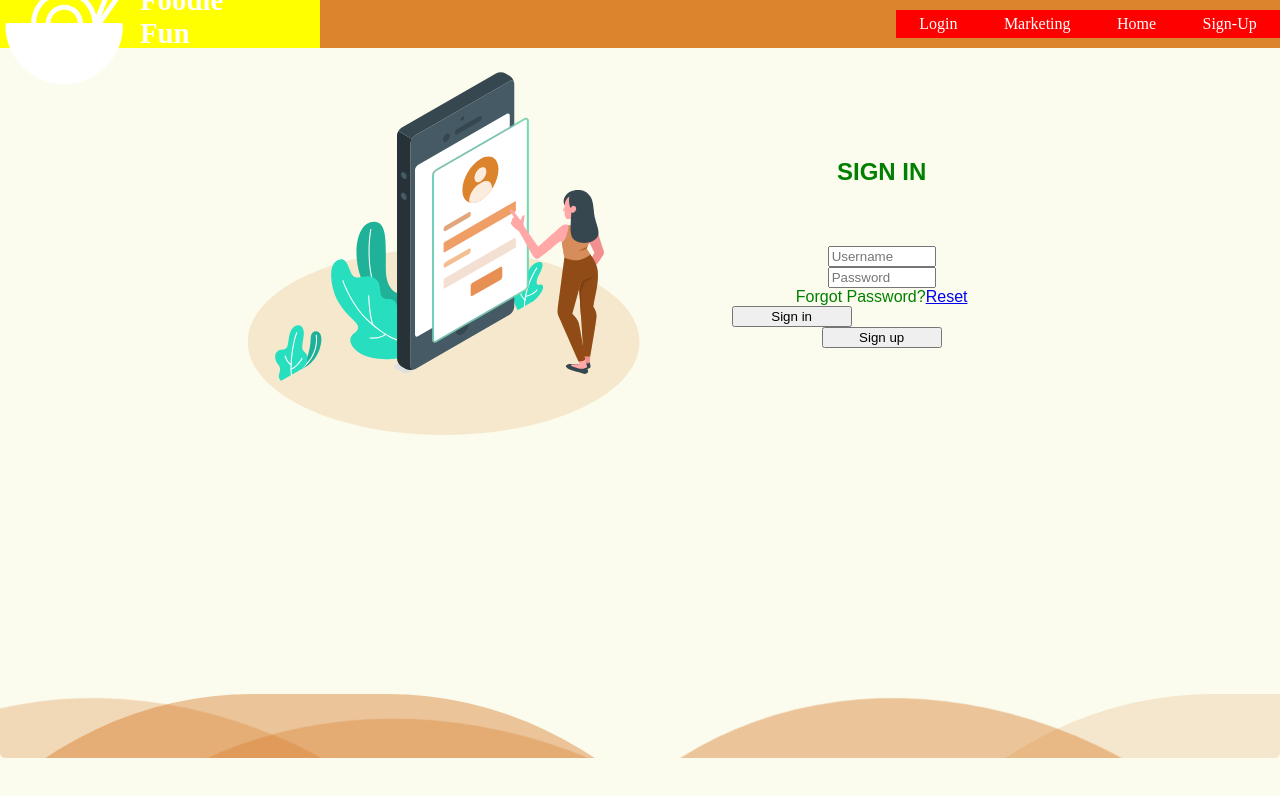
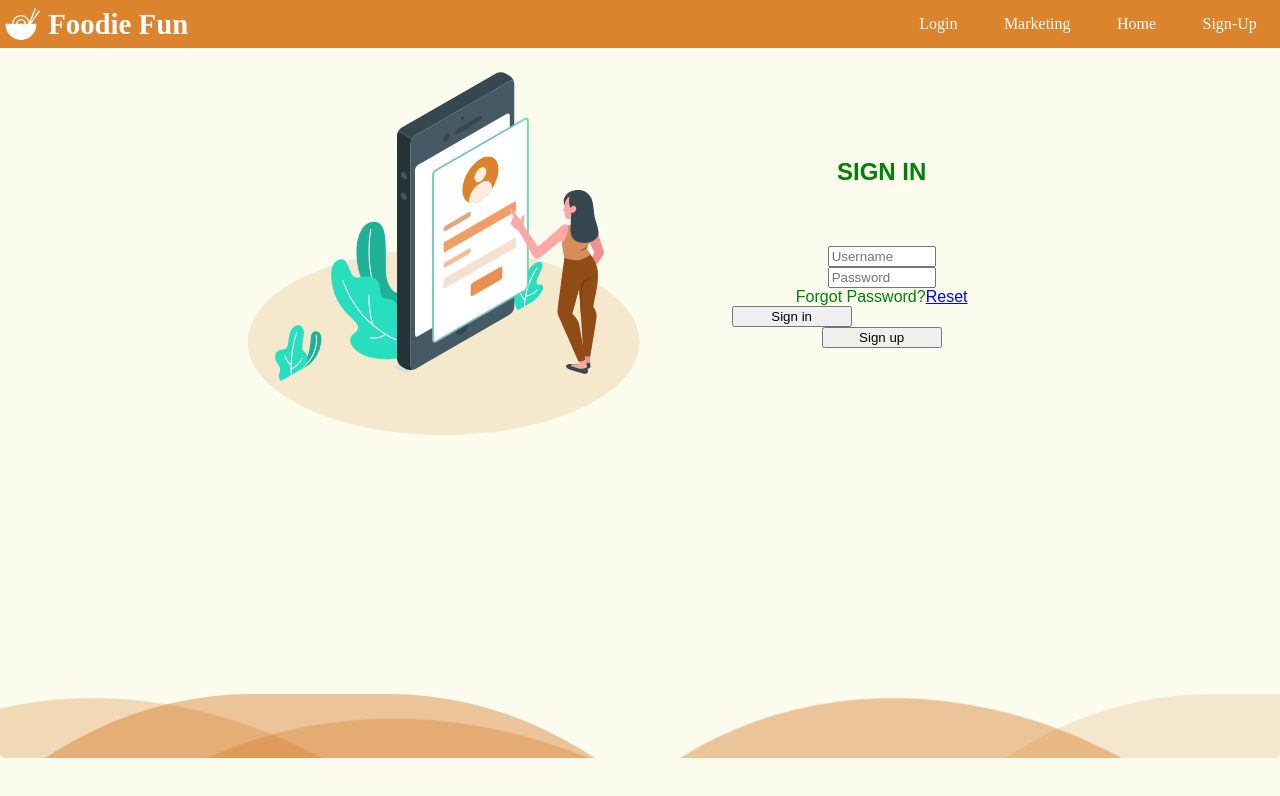
Before and after one commit to Build-Week-Foodie-Funz/front-end, a React (Create React App) app: page /login in a window 1280 px wide. Shown: the top 796 px of the page. Built offline with nearby package versions, Linux system fonts and the light colour scheme.

Commit message:
Fixed the nav styling

```diff
--- a/src/components/NavBar.js
+++ b/src/components/NavBar.js
@@ -17,7 +17,6 @@ const Navigation = styled.nav`
   display: flex;
   justify-content: space-around;
   font-family: "Chica Mono";
-  background: red;
   @media (min-width: 500px) {
   }
   @media (min-width: 1200px) {
@@ -34,35 +33,33 @@ const NavItem = styled.a`
 `;
 
 const LogoImage = styled.img`
-  height: 90%;
+  height: 70%;
+  width: auto;
 `;
 
 const LogoContainer = styled.div`
   display: flex;
-  width: 20em;
+  width: 12em;
   align-items: center;
   height: 100%;
   display: flex;
-  justify-content: space-between;
-  background: yellow;
-`;
+  justify-content: space-around;
 
-const LogoText = styled.a`
-  display: flex;
-  text-decoration: none;
-  color: white;
-  font-size: 1.2em;
-  // margin-right: 5%;
+  h2 {
+    font-family: "Zrnic";
+    display: flex;
+    font-size: 1.8em;
+    text-decoration: none;
+    color: white;
+  }
 `;
 
 const NavigationBar = () => {
   return (
     <NavContainer>
       <LogoContainer>
-        <LogoText>
-          <LogoImage src={Logo} />
-          <h2>Foodie Fun</h2>
-        </LogoText>
+        <LogoImage src={Logo} />
+        <h2>Foodie Fun</h2>
       </LogoContainer>
       <Navigation>
         <NavItem href="/login">Login</NavItem>
```
